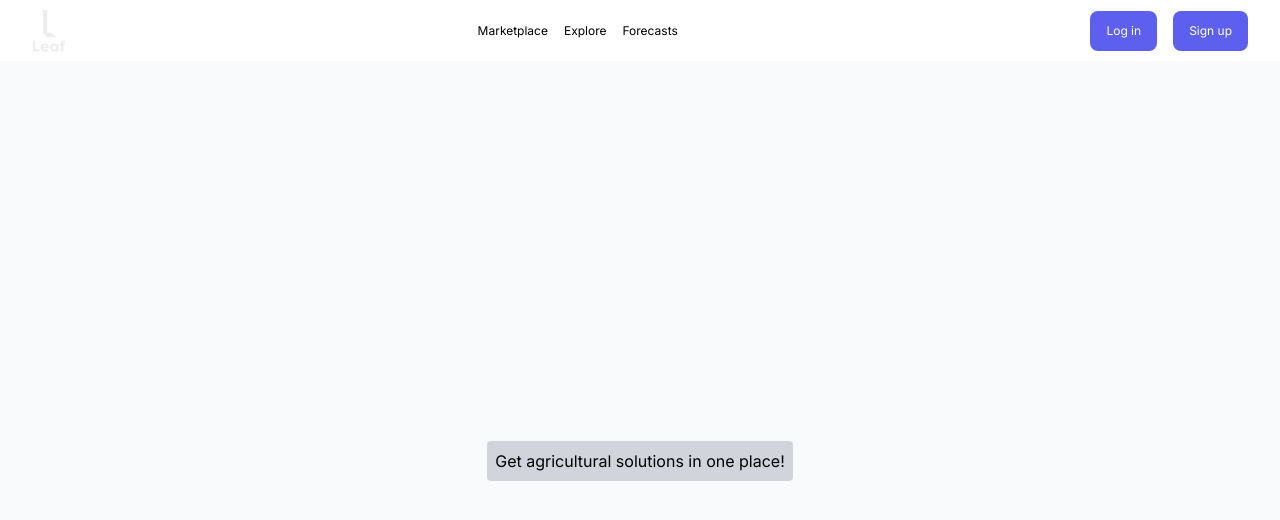
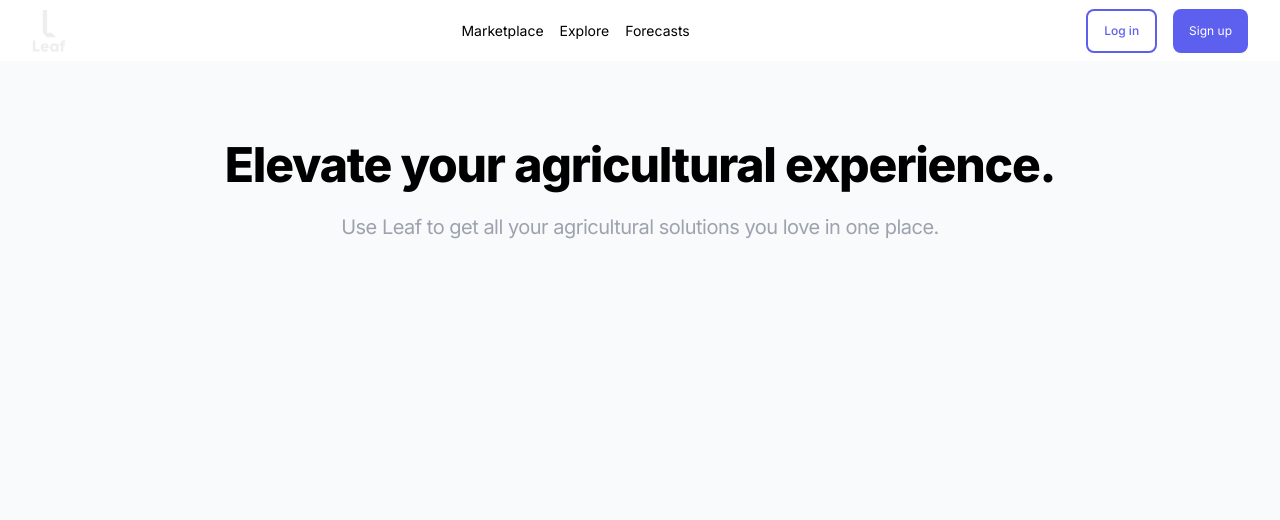
Before and after one commit to OsegoTech/AgriSolve, a Next.js app in the folder frontend/: page / in a window 1280 px wide. Shown: the top 520 px of the page. Built offline with nearby package versions, Linux system fonts and the light colour scheme.

Commit message:
Addeding landing page

```diff
--- a/frontend/src/app/(home)/page.tsx
+++ b/frontend/src/app/(home)/page.tsx
@@ -1,7 +1,15 @@
 export default function Home() {
   return (
-    <main className='flex min-h-screen flex-col items-center justify-center bg-gray-50 p-24'>
-      <p className="bg-gray-300 p-2 rounded">Get agricultural solutions in one place!</p>
+    <main className='min-h-screen bg-gray-50'>
+      <div className='md:px-24 py-14'>
+        <h1 className='scroll-m-20 text-4xl py-6 text-center font-extrabold tracking-tight lg:text-5xl'>
+          Elevate your agricultural experience.
+        </h1>
+
+        <h4 className='scroll-m-20 text-xl text-center text-gray-400 tracking-tight'>
+          Use Leaf to get all your agricultural solutions you love in one place.
+        </h4>
+      </div>
     </main>
   )
 }
--- a/frontend/src/components/layouts/HomeNav.tsx
+++ b/frontend/src/components/layouts/HomeNav.tsx
@@ -14,14 +14,14 @@ export default function HomeNav() {
         priority
       />
 
-      <ul className='flex space-x-4 text-xs'>
+      <ul className='flex space-x-4 text-sm'>
         <li>Marketplace</li>
         <li>Explore</li>
         <li>Forecasts</li>
       </ul>
 
       <ul className='flex space-x-4 text-sm'>
-        <PrimaryButton onClick={() => {}} className='text-xs rounded-[4px] py-3 px-4'>Log in</PrimaryButton>
+        <PrimaryButton variant='outline' onClick={() => {}} className='text-xs rounded-[4px] py-3 px-4'>Log in</PrimaryButton>
         <PrimaryButton onClick={() => {}} className='text-xs rounded-[4px] py-3 px-4'>Sign up</PrimaryButton>
       </ul>
     </nav>
```
Also changed, not shown: frontend/src/components/buttons/PrimaryButton.tsx (+3 -5 lines).
